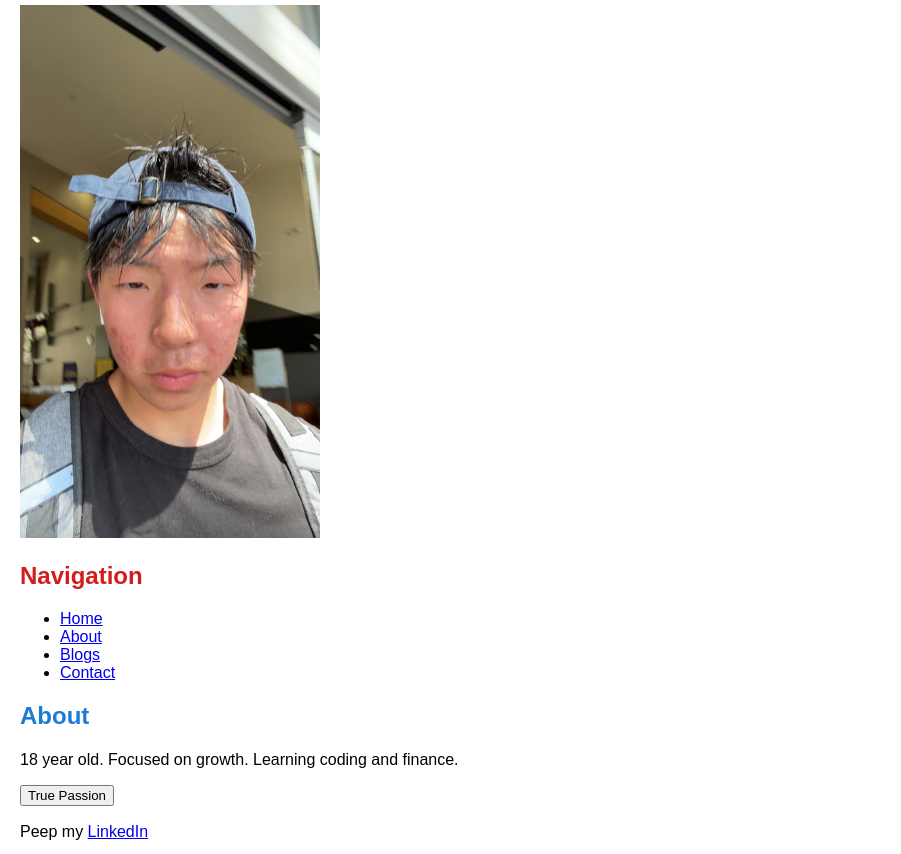
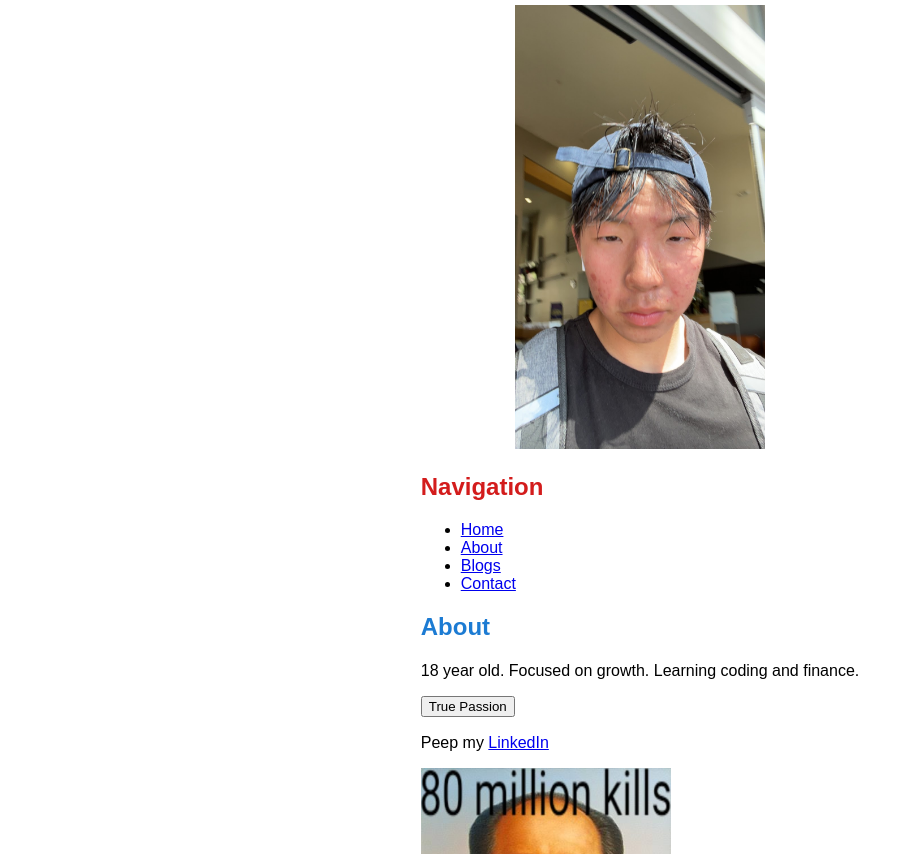
Before and after one commit to 17deadline/nga-not-gabe-associated-, a plain HTML site: page index.html in a window 1280 px wide. Shown: the part 249-1103 px from the top of the page, without its empty margins (0-901 px from the left). Drawn offline with Linux system fonts and the light colour scheme.

Commit message:
learned about flex boxes and centered it w/ flex boxes, unit 3 nivaro hw

```diff
--- a/index.html
+++ b/index.html
@@ -8,14 +8,19 @@
   <link rel="icon" href="nicecoc.JPG" type="image/x-icon">
   <!-- You can add more stylesheets or meta tags here -->
 </head>
+
 <body>
+  <div class = "main-container">
   <header>
     <h1 style="text-align: center;">Welcome to My Website</h1>
     <h1 style="text-align: center;">Gabe's website</h1>
     <h2 style="text-align: center;"> est. 12/28/24 </h2>
     <h2 style="text-align: center;"> 1/26/25 update </h2>
+    <div class="image-container">
+      <img src="nicecoc.JPG" alt="Description" style=" width: 250px">
+    </div>
 
-    <img style="text-align: center;" src="nicecoc.JPG" width="300">
+    <!-- <img style="text-align: center;" src="nicecoc.JPG" width="300"> -->
     <h2>   </h2>
     <!-- You can add navigation, logos, etc., within the header -->
   </header>
@@ -76,7 +81,10 @@
       <p>&copy; 2024 Your Website Name. All rights reserved.</p>
   </footer>
 
-  <script src="script.js"></script>
-  <!-- You can add more scripts if needed -->
+
+<!-- what below was doing was that it was outside the body and so the flexbox didn't apply to it -->
+  <!-- <footer2>
+    <p> is this center aligned or left aligned</p>
+  </footer2> -->
 </body>
 </html>
--- a/styles.css
+++ b/styles.css
@@ -2,6 +2,9 @@ body {
     font-family: Arial, sans-serif;
     margin: 0;
     padding: 20px;
+    display: flex;
+    justify-content: center;
+    align-items: center;
     background-color: white;
 }
 .container {
@@ -15,6 +18,21 @@ h1 {
     color: #d31c1c;
 }
 
+p {
+    line-height: 1.2;
+    text-align: left; /* This will apply left alignment to all <p> tags */
+}
+
+/* Target specific paragraphs in sections */
+#AboutUs p, #Blogs p, #contactus p {
+    text-align: left; /* Override center-aligned paragraphs specifically */
+}
+
+
+.image-container  {
+    text-align:center
+}
+
 h2 {
     color: #1c7bd3;
 }
@@ -26,6 +44,7 @@ h3 {
 
 p {
     line-height: 1.2;
+    text-align: center;
 }
 
 .container {
```
